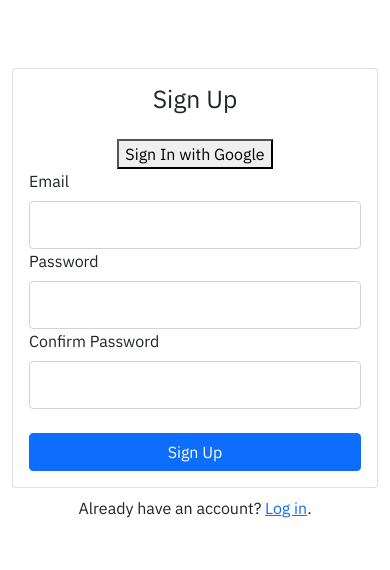
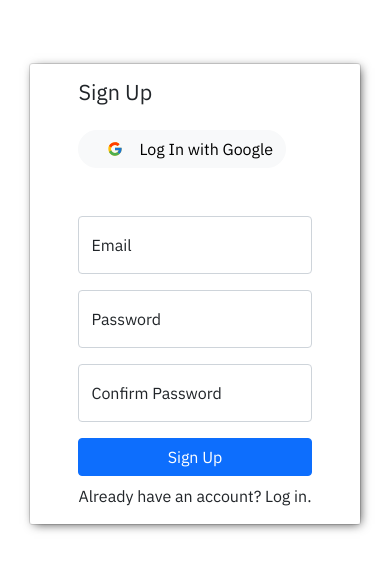
Before and after one commit to devanshuyadav/React-x-Firebase, a React (Create React App) app: page /signup in a window 390 px wide. Shown: the part 128-698 px from the top of the page. Built offline with nearby package versions, Linux system fonts and the light colour scheme; no server answers.

Commit message:
add Signup UI and Dashboard Navbar

```diff
--- a/src/components/App.js
+++ b/src/components/App.js
@@ -10,11 +10,8 @@ import UpdateProfile from "./UpdateProfile";
 
 function App() {
   return (
-    <Container
-      className="d-flex align-items-center justify-content-center"
-      style={{ minHeight: "100vh" }}
-    >
-      <div className="w-100" style={{ maxWidth: "800px" }}>
+    <Container>
+      <div className="w-100">
         <Router>
           <AuthProvider>
             <Routes>
--- a/src/components/Dashboard.jsx
+++ b/src/components/Dashboard.jsx
@@ -1,5 +1,14 @@
 import React, { useState } from "react";
-import { Card, Button, Alert } from "react-bootstrap";
+import {
+  Card,
+  Button,
+  Alert,
+  Navbar,
+  Container,
+  Nav,
+  Image,
+  NavDropdown,
+} from "react-bootstrap";
 import { useAuth } from "../contexts/AuthContext";
 import { Link, useNavigate } from "react-router-dom";
 
@@ -20,7 +29,44 @@ export default function Dashboard() {
 
   return (
     <>
-      <Card>
+      <Navbar
+        fixed="top"
+        collapseOnSelect
+        expand="lg"
+        bg="light"
+        variant="light"
+      >
+        <Container>
+          <Navbar.Brand href="#home">React x Firebase</Navbar.Brand>
+          <Navbar.Toggle aria-controls="responsive-navbar-nav" />
+          <Navbar.Collapse id="responsive-navbar-nav">
+            <Nav className="me-auto"></Nav>
+            <Nav className="align-items-center">
+              <Nav.Link>
+                <Image
+                  src={currentUser.photoURL}
+                  height="40px"
+                  className="rounded-circle"
+                />
+              </Nav.Link>
+              {currentUser.displayName}
+            </Nav>
+            <NavDropdown title="Profile" id="collasible-nav-dropdown">
+              <Link className="dropdown-item" to="/update-profile">
+                Update Profile
+              </Link>
+              <NavDropdown.Divider />
+              <NavDropdown.Item>
+                <div variant="text" onClick={handleLogout}>
+                  Log Out
+                </div>
+              </NavDropdown.Item>
+            </NavDropdown>
+          </Navbar.Collapse>
+        </Container>
+      </Navbar>
+
+      {/* <Card>
         <Card.Body className="text-center">
           <h2 className="text-center mb-4">Profile</h2>
           {error && <Alert variant="danger">{error}</Alert>}
@@ -30,13 +76,13 @@ export default function Dashboard() {
             Update Profile
           </Link>
         </Card.Body>
-      </Card>
+      </Card> */}
       {/* Log out */}
-      <div className="w-100 text-center mt-2">
+      {/* <div className="w-100 text-center mt-2">
         <Button variant="link" onClick={handleLogout}>
           Log Out
         </Button>
-      </div>
+      </div> */}
     </>
   );
 }
--- a/src/components/Login.jsx
+++ b/src/components/Login.jsx
@@ -48,17 +48,26 @@ export default function Login() {
   }
 
   return (
-    <>
+    <div
+      className="d-flex align-items-center justify-content-center"
+      style={{ minHeight: "100vh" }}
+    >
       <Card>
-        <Card.Body style={{ padding: "0" }}>
+        <Card.Body
+          style={{
+            padding: "0",
+            boxShadow: "2px 2px 10px -2px rgba(0,0,0,0.75)",
+            maxWidth: "800px",
+          }}
+        >
           <Container>
             <Row>
               <Col
                 md="4"
                 className="d-none d-md-block"
-                style={{ padding: "0", overflow: "hidden", maxHeight: "60vh" }}
+                style={{ padding: "0", overflow: "hidden", maxHeight: "70vh" }}
               >
-                <Image src="https://images.unsplash.com/photo-1618331833071-ce81bd50d300?ixlib=rb-1.2.1&ixid=MnwxMjA3fDB8MHxzZWFyY2h8Mnx8YWJzdHJhY3QlMjBhcnR8ZW58MHx8MHx8&w=1000&q=80" />
+                <Image src="https://images.unsplash.com/photo-1604871000636-074fa5117945?ixlib=rb-1.2.1&ixid=MnwxMjA3fDB8MHxwaG90by1wYWdlfHx8fGVufDB8fHx8&auto=format&fit=crop&w=687&q=80" />
               </Col>
               <Col md="8" className="px-5 py-3">
                 <h4 className="text-left mb-4">Log in</h4>
@@ -109,13 +118,13 @@ export default function Login() {
                   <Link to="/forgot-password">Forgot password?</Link>
                 </div>
                 <div className="w-100 text-center mt-2">
-                  Create an account instead? <Link to="/signup">Sign Up!</Link>
+                  Create an account instead? <Link to="/signup">Sign Up</Link>
                 </div>
               </Col>
             </Row>
           </Container>
         </Card.Body>
       </Card>
-    </>
+    </div>
   );
 }
--- a/src/components/Signup.jsx
+++ b/src/components/Signup.jsx
@@ -1,5 +1,16 @@
 import React, { useRef, useState } from "react";
-import { Form, Button, Card, Alert } from "react-bootstrap";
+import {
+  Form,
+  Button,
+  Card,
+  Alert,
+  Container,
+  Row,
+  Col,
+  FloatingLabel,
+  Image,
+} from "react-bootstrap";
+import { FcGoogle } from "react-icons/fc";
 import { Link, useNavigate } from "react-router-dom";
 import { useAuth } from "../contexts/AuthContext";
 
@@ -42,43 +53,94 @@ export default function Signup() {
   }
 
   return (
-    <>
+    <div
+      className="d-flex align-items-center justify-content-center"
+      style={{ minHeight: "100vh" }}
+    >
       <Card>
-        <Card.Body>
-          <h2 className="text-center mb-4">Sign Up</h2>
+        <Card.Body
+          style={{
+            padding: "0",
+            boxShadow: "2px 2px 10px -2px rgba(0,0,0,0.75)",
+            maxWidth: "800px",
+          }}
+        >
+          <Container>
+            <Row>
+              <Col
+                md="4"
+                className="d-none d-md-block"
+                style={{ padding: "0", overflow: "hidden", maxHeight: "70vh" }}
+              >
+                <Image src="https://images.unsplash.com/photo-1604871000636-074fa5117945?ixlib=rb-1.2.1&ixid=MnwxMjA3fDB8MHxwaG90by1wYWdlfHx8fGVufDB8fHx8&auto=format&fit=crop&w=687&q=80" />
+              </Col>
+              <Col md="8" className="px-5 py-3">
+                <h4 className="text-left mb-4">Sign Up</h4>
                 {/* {JSON.stringify(currentUser)} */}
                 {/* {currentUser.email} */}
                 {error && <Alert variant="danger">{error}</Alert>}
-          <div>
-            <center>
-              <button onClick={handleGoogleSubmit}>Sign In with Google</button>
-            </center>
+                <div className="mb-5">
+                  <Button
+                    className="d-flex align-items-center rounded-pill"
+                    variant="light"
+                    onClick={handleGoogleSubmit}
+                  >
+                    <FcGoogle className="mx-3" />
+                    Log In with Google
+                  </Button>
                 </div>
                 <Form onSubmit={handleSubmit}>
-            <Form.Group id="email">
-              <Form.Label>Email</Form.Label>
-              <Form.Control type="email" ref={emailRef} required />
+                  <Form.Group id="email" className="mb-3">
+                    <FloatingLabel controlId="floatingInput" label="Email">
+                      <Form.Control
+                        type="email"
+                        ref={emailRef}
+                        placeholder="EMAIL"
+                        required
+                      />
+                    </FloatingLabel>
                   </Form.Group>
 
-            <Form.Group id="password">
-              <Form.Label>Password</Form.Label>
-              <Form.Control type="password" ref={passwordRef} required />
+                  <Form.Group id="password" className="mb-3">
+                    <FloatingLabel
+                      controlId="floatingPassword"
+                      label="Password"
+                    >
+                      <Form.Control
+                        type="password"
+                        ref={passwordRef}
+                        placeholder="password"
+                        required
+                      />
+                    </FloatingLabel>
                   </Form.Group>
 
-            <Form.Group id="password-confirm">
-              <Form.Label>Confirm Password</Form.Label>
-              <Form.Control type="password" ref={passwordConfirmRef} required />
+                  <Form.Group id="password-confirm" className="mb-3">
+                    <FloatingLabel
+                      controlId="floatingPassword"
+                      label="Confirm Password"
+                    >
+                      <Form.Control
+                        type="password"
+                        ref={passwordConfirmRef}
+                        placeholder="confirm password"
+                        required
+                      />
+                    </FloatingLabel>
                   </Form.Group>
 
-            <Button disabled={loading} type="submit" className="w-100 mt-4">
+                  <Button disabled={loading} type="submit" className="w-100">
                     Sign Up
                   </Button>
                 </Form>
-        </Card.Body>
-      </Card>
                 <div className="w-100 text-center mt-2">
                   Already have an account? <Link to="/login">Log in</Link>.
                 </div>
-    </>
+              </Col>
+            </Row>
+          </Container>
+        </Card.Body>
+      </Card>
+    </div>
   );
 }
--- a/src/index.css
+++ b/src/index.css
@@ -7,3 +7,12 @@ body {
 .form-control {
   height: 48px;
 }
+
+a {
+  color: #212529;
+  text-decoration: none;
+}
+
+.nav-link {
+  color: #212529;
+}
```
Lines whose indentation alone changed are shown as unchanged.
